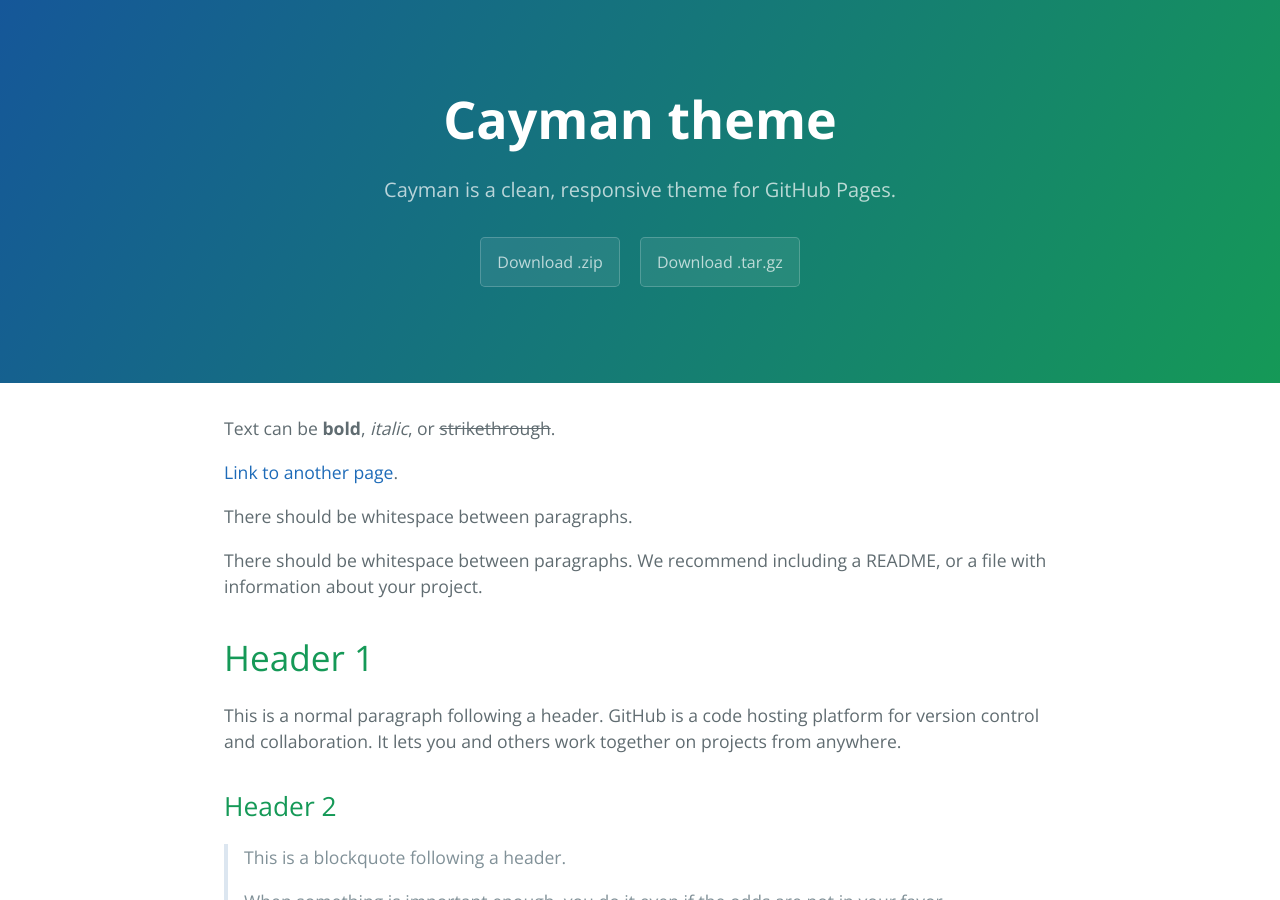
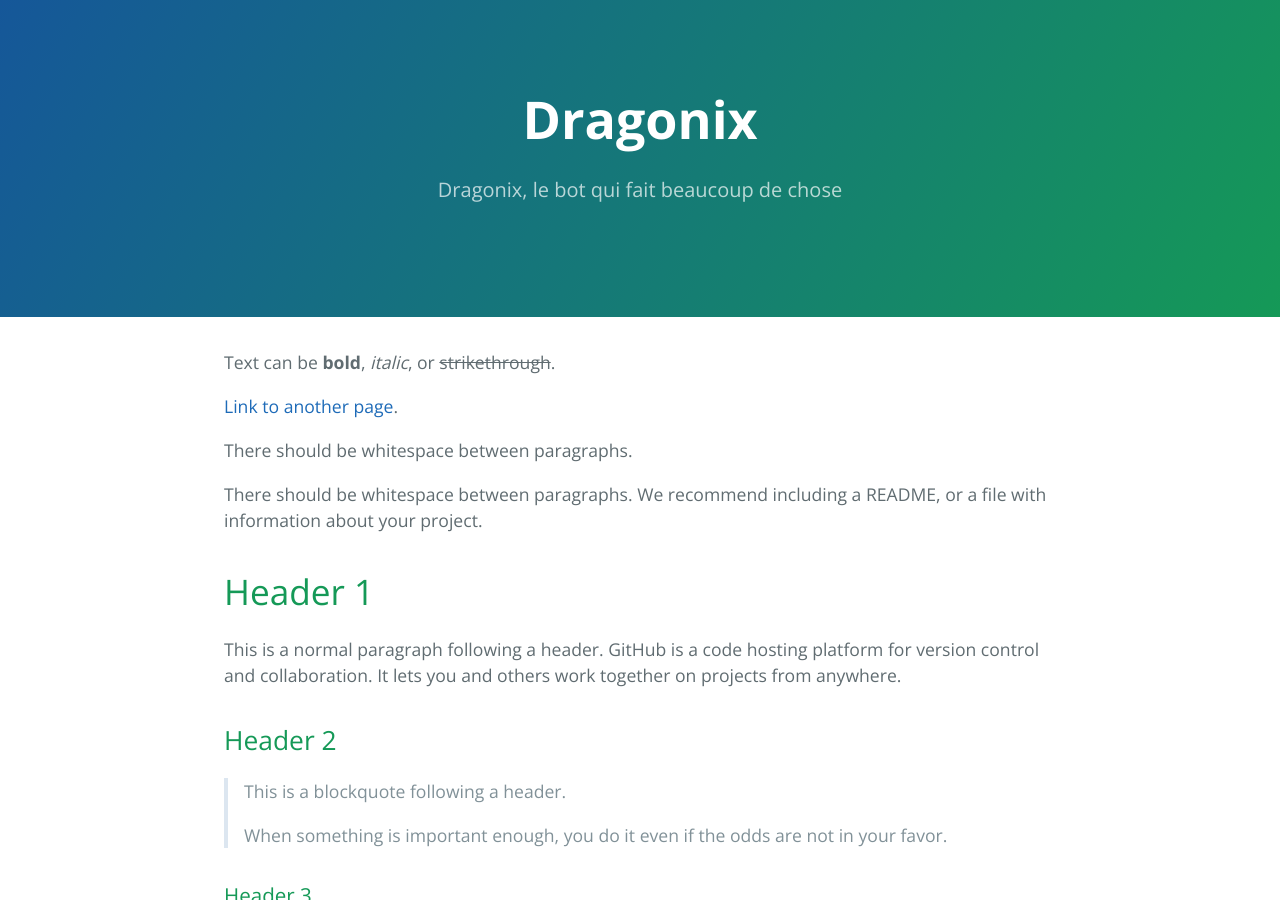
Before and after one commit to Didoub74/didoub74.github.io, a Jekyll site: the page built from index.md, in a window 1280 px wide and 900 px high. Built offline with Jekyll 4.4.1, drawn with Linux system fonts in a browser that asks for light colours.

Commit message:
Update _config.yml

```diff
--- a/_config.yml
+++ b/_config.yml
@@ -1,5 +1,5 @@
-title: Cayman theme
-description: Cayman is a clean, responsive theme for GitHub Pages.
-show_downloads: true
+title: Dragonix
+description: Dragonix, le bot qui fait beaucoup de chose
+show_downloads: false
 google_analytics:
 theme: jekyll-theme-cayman
```
